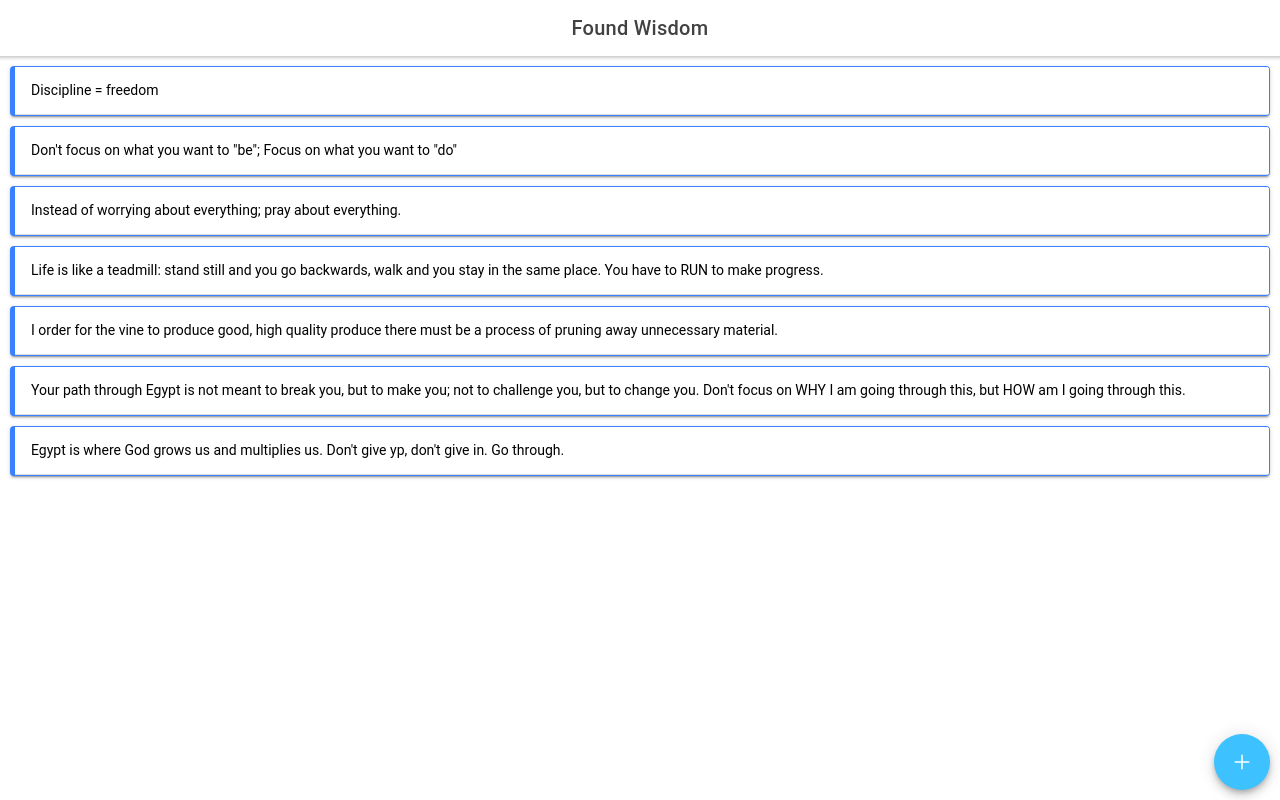
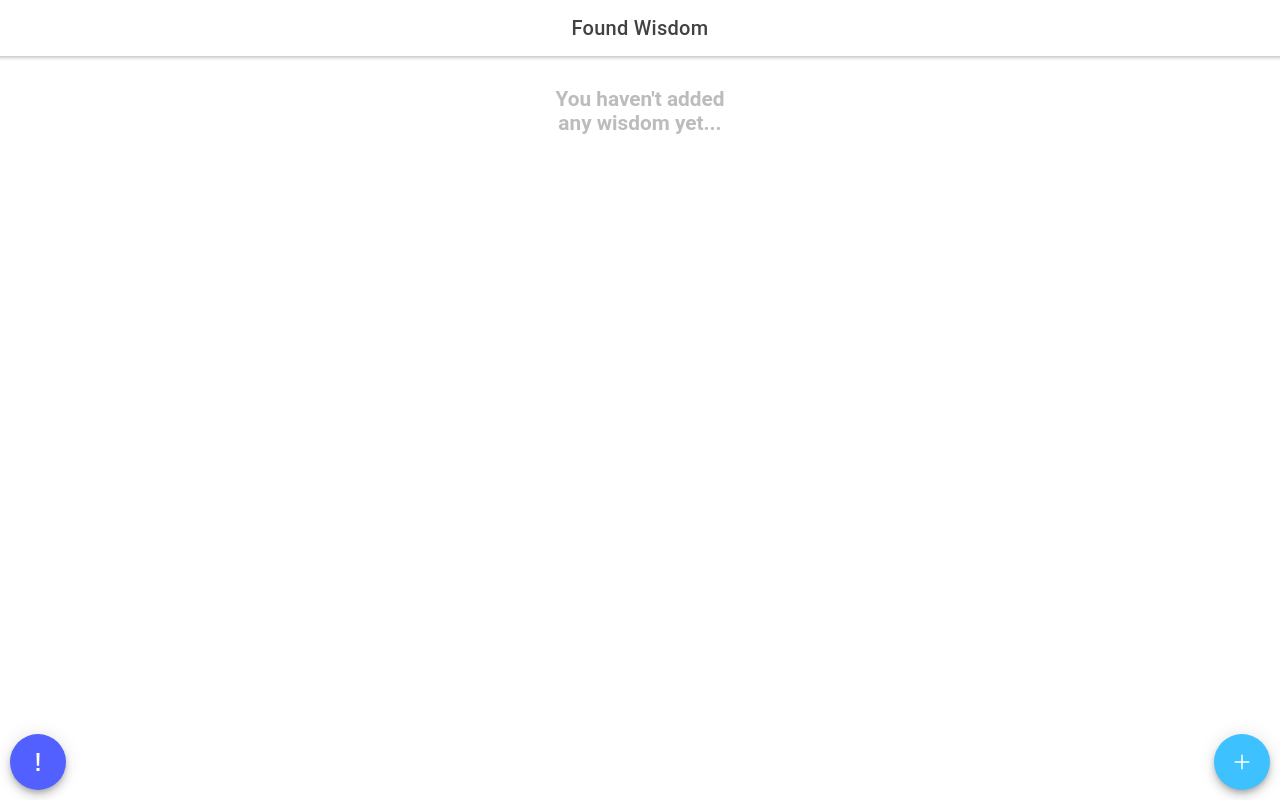
Before and after one commit to Spencer-Sch/found-wisdom-app, a React (Create React App) app: page / in a window 1280 px wide. Built offline with nearby package versions, Linux system fonts and the light colour scheme.

Commit message:
added functioality for dummy push notification system. successfully cycling through each wisdom one at a time.

```diff
--- a/src/pages/Home/Home.tsx
+++ b/src/pages/Home/Home.tsx
@@ -6,12 +6,13 @@ import {
   IonFabButton,
   IonHeader,
   IonIcon,
+  IonItem,
   IonPage,
   IonTitle,
   IonToolbar,
 } from '@ionic/react';
 
-import { add } from 'ionicons/icons';
+import { add, alertSharp } from 'ionicons/icons';
 
 import './Home.css';
 
@@ -42,7 +43,7 @@ const loadWisdoms = () => {
   });
   localStorage.setItem('myWisdoms', JSON.stringify(wisdomsToUpload));
 };
-loadWisdoms();
+// loadWisdoms();
 
 ////////////////////////////////////
 
@@ -56,6 +57,39 @@ const Home: React.FC = () => {
       setStoredWisdoms(wisdomsArr);
     }
   }, []);
+
+  const pushNotification = () => {
+    // NEXT STEP: WHEN END OF ARRAY IS HIT SET NEXT BACK TO FIRST ITEM
+    let wisdomToShow: WisdomObj;
+    let nextWisdom: WisdomObj;
+    const editedState = [...storedWisdoms];
+
+    storedWisdoms.forEach((item, idx) => {
+      if (item.next === true) {
+        wisdomToShow = {
+          ...item,
+          next: false,
+        };
+
+        editedState[idx] = { ...wisdomToShow };
+
+        nextWisdom = {
+          ...storedWisdoms[idx + 1],
+          next: true,
+        };
+
+        editedState[idx + 1] = { ...nextWisdom };
+      }
+    });
+
+    localStorage.setItem('myWisdoms', JSON.stringify(editedState));
+    setStoredWisdoms(editedState);
+    console.log(editedState);
+
+    // if (wisdomToShow!) {
+    alert(wisdomToShow!.text);
+    // }
+  };
 
   return (
     <IonPage>
@@ -77,6 +111,13 @@ const Home: React.FC = () => {
             <IonIcon icon={add} />
           </IonFabButton>
         </IonFab>
+        {/* Temp button to activate "push notification" functionality */}
+        <IonFab vertical="bottom" horizontal="start" slot="fixed">
+          <IonFabButton color="tertiary" onClick={pushNotification}>
+            <IonIcon icon={alertSharp} />
+          </IonFabButton>
+        </IonFab>
+        {/* /////////////////////////////////////////////////////// */}
       </IonContent>
     </IonPage>
   );
--- a/src/pages/Home/wisdomData.ts
+++ b/src/pages/Home/wisdomData.ts
@@ -14,7 +14,7 @@ export const wisdomData: WisdomObj[] = [
     date: format(new Date(), 'MMM dd, yyyy'),
     source: 'Jako Wilink',
     text: 'Discipline = freedom',
-    next: false,
+    next: true,
   },
   {
     id: uuidv4(),
@@ -41,7 +41,7 @@ export const wisdomData: WisdomObj[] = [
     id: uuidv4(),
     date: format(new Date(), 'MMM dd, yyyy'),
     source: 'Pastor Per',
-    text: 'I order for the vine to produce good, high quality produce there must be a process of pruning away unnecessary material.',
+    text: 'In order for the vine to produce good, high quality produce there must be a process of pruning away unnecessary material.',
     next: false,
   },
   {
```
